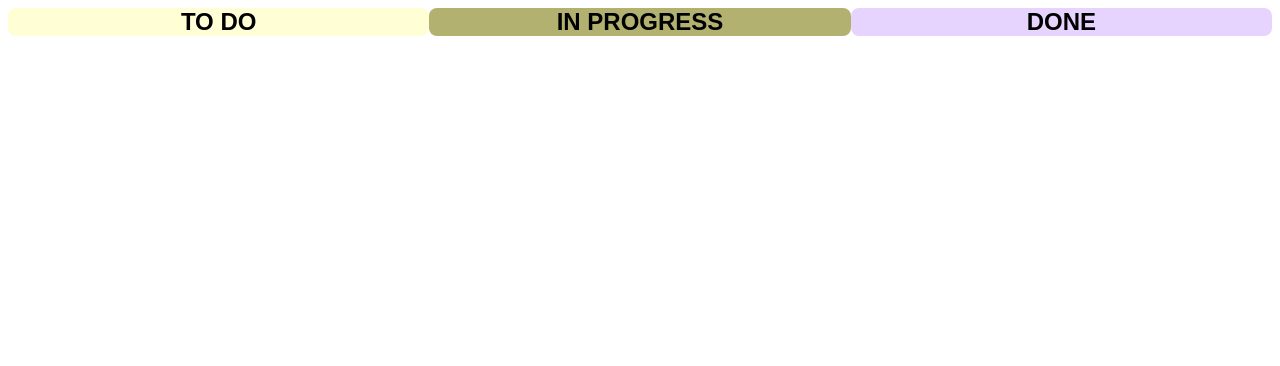
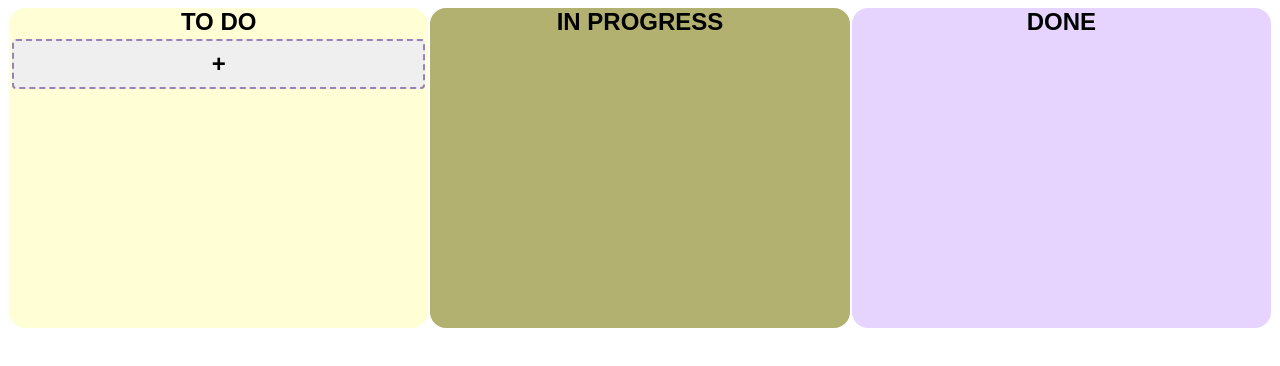
Before and after one commit to jlthompso/todo, a website built with webpack: page dist/index.html in a window 1280 px wide. Built offline with nearby package versions, Linux system fonts and the light colour scheme; some packages are replaced by stand-ins of ours.

Commit message:
Added button

```diff
--- a/src/index.js
+++ b/src/index.js
@@ -19,3 +19,8 @@ firebase.initializeApp(firebaseConfig);
 let database = firebase.database();
 
 import {taskFactory} from './task';
+
+const addButton = document.querySelector('#add');
+addButton.addEventListener('click', function() {
+    console.log("Add task");
+});
```
Also changed, not shown: dist/index.html, dist/scripts/main.js, dist/styles/style.css.
